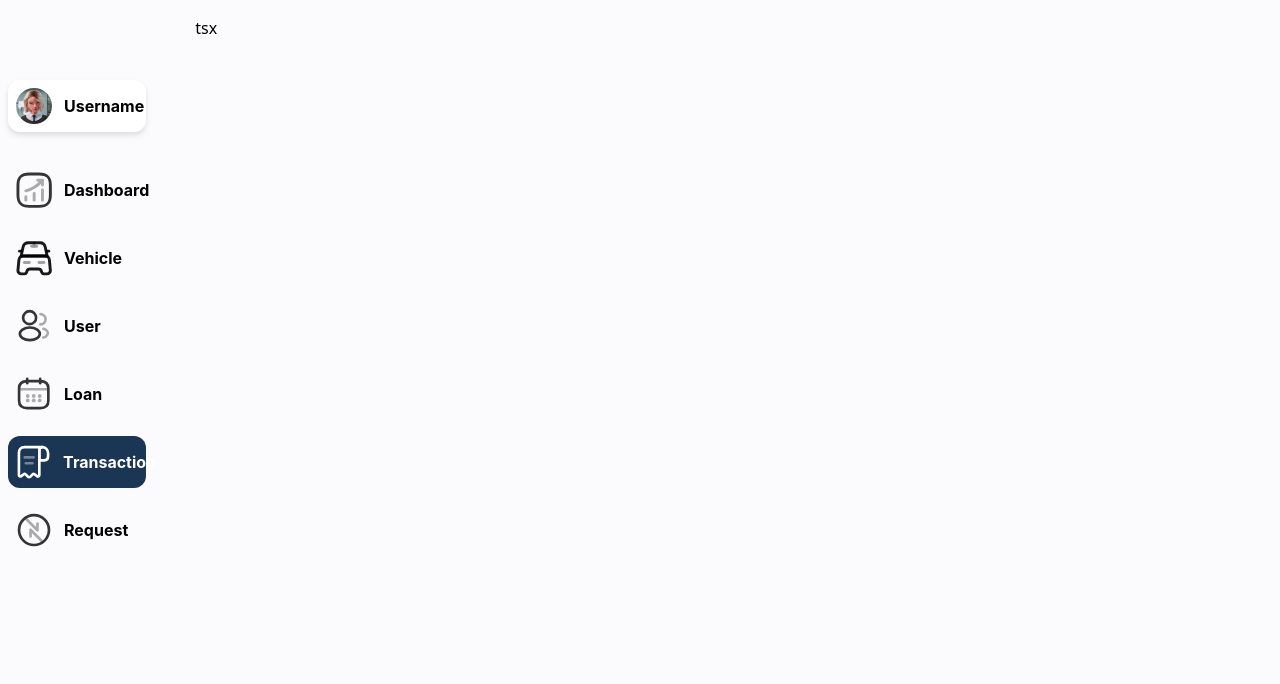
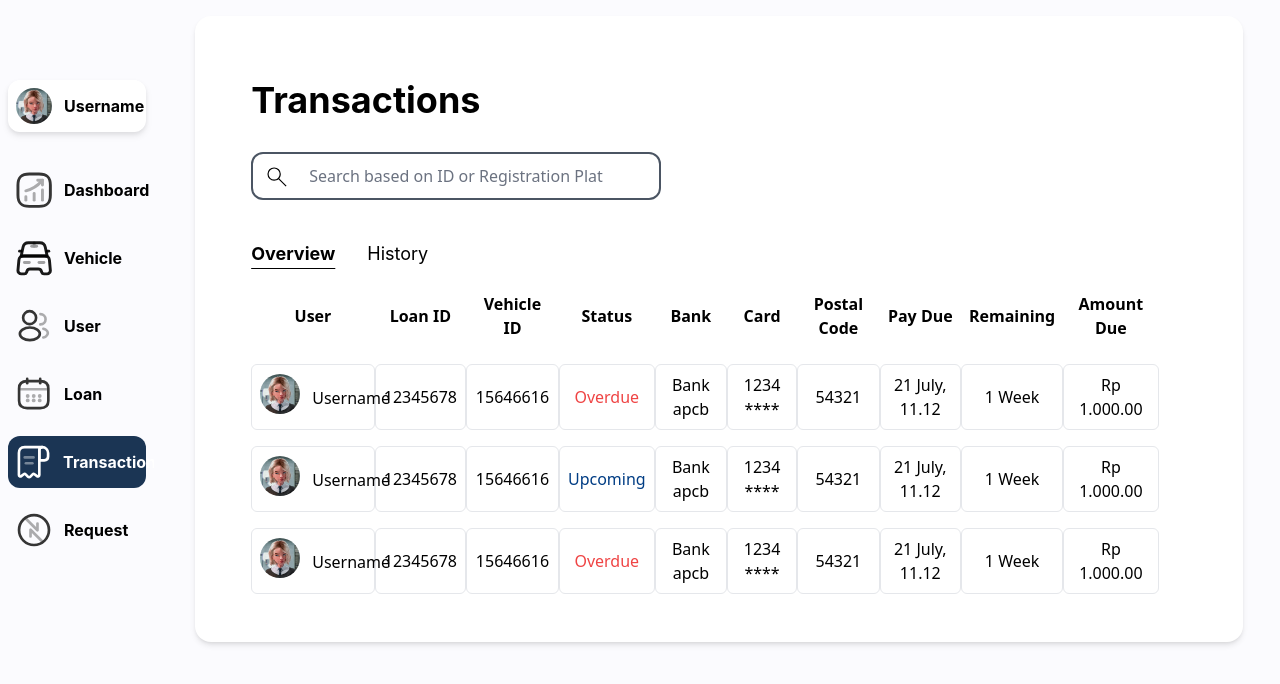
Before and after one commit to Ucokkks/Loan-Car, a React (Vite) app: page /transaksi in a window 1280 px wide. Shown: the top 684 px of the page. Built offline with nearby package versions, Linux system fonts and the light colour scheme; a web font is replaced by a local one.

Commit message:
transaction done

```diff
--- /dev/null
+++ b/src/components/tabel_transaksi/tabel_transaksi.jsx
@@ -0,0 +1,76 @@
+import { useState } from "react";
+import foto from "/src/assets/gunawan.jpg"
+
+
+const PayTables = () => {
+
+  var value =[1,2,3]
+  const[option, setOption] = useState('op1');
+
+  const op1 = () => {
+    setOption('op1');
+  }
+
+  const op2 = () => {
+    setOption('op2');
+
+  };
+
+  if(option == 'op1'){
+    value = [1,2,3];
+  }
+  if(option == 'op2'){
+    value = [1,2,3,4,5];
+  }
+
+    return(
+        <>
+        <div className="mt-10 font-sf-pro text-lg">
+            <button onClick={op1} className={`mr-8 ${option == 'op1' ? 'underline font-bold underline-offset-8' : 'no-underline'}`}>Overview</button>
+            <button onClick={op2} className={option == 'op2' ? 'underline font-bold underline-offset-8' : 'no-underline'}>History</button>
+        </div>
+
+        <table className='w-full  border-separate border-spacing-y-4 max-w-[97%]'>
+        <thead>
+          <tr className="bg-white">
+            <th className="p-2">User</th>
+            <th className="p-2">Loan ID</th>
+            <th className="p-2">Vehicle ID</th>
+            <th className="p-2">Status</th>
+            <th className="p-2">Bank</th>
+            <th className="p-2">Card</th>
+            <th className="p-2">Postal Code</th>
+            <th className="p-2">Pay Due</th>
+            <th className="p-2">Remaining</th>
+            <th className="p-2">Amount Due</th>
+          </tr>
+        </thead>
+        <tbody className='text-center'>
+          {value.map((item) => (
+            <tr key={item} className='bg-white'>
+              <td className='p-2 border rounded-md'>
+                <div className="inline-flex">
+                    <img src={foto} alt="PP" className="w-10 rounded-full"/>
+                    <p className="ml-3 mt-3">Username</p>
+                </div>
+              </td>
+              <td className='p-2 border rounded-md'>12345678</td>
+              <td className='p-2 border rounded-md'>15646616</td>
+              <td className={`p-2 border rounded-md ${item % 2 === 0 ? 'text-[#003D84]' : 'text-red-500'}`}>
+                {item % 2 === 0 ? 'Upcoming' : 'Overdue'}</td>
+              <td className="p-2 border rounded-md">Bank apcb</td>
+              <td className="p-2 border rounded-md">1234 ****</td>
+              <td className="p-2 border rounded-md">54321</td>
+              <td className="p-2 border rounded-md">21 July, 11.12</td>
+              <td className="p-2 border rounded-md">1 Week</td>
+              <td className="p-2 border rounded-md">Rp 1.000.00</td>
+            </tr>
+          ))}
+        </tbody>
+        </table>
+        </>
+    );
+
+};
+
+export default PayTables;
--- a/src/transaksi/transaksi.jsx
+++ b/src/transaksi/transaksi.jsx
@@ -1,10 +1,17 @@
 import React from 'react';
+import Inner from '../components/inner/inner';
+import Header from '../components/header/header';
+import Searchbar from '../components/searchbar/searchbar';
+import PayTables from '../components/tabel_transaksi/tabel_transaksi';
 
 const Transaksi = () => {
   return (
     <div>
-      <title>Admin Dashboard</title>
-        <p>tsx</p>
+      <Inner>
+        <Header>Transactions</Header>
+        <Searchbar/>
+        <PayTables/>
+      </Inner>
     </div>
   );
 }
```
